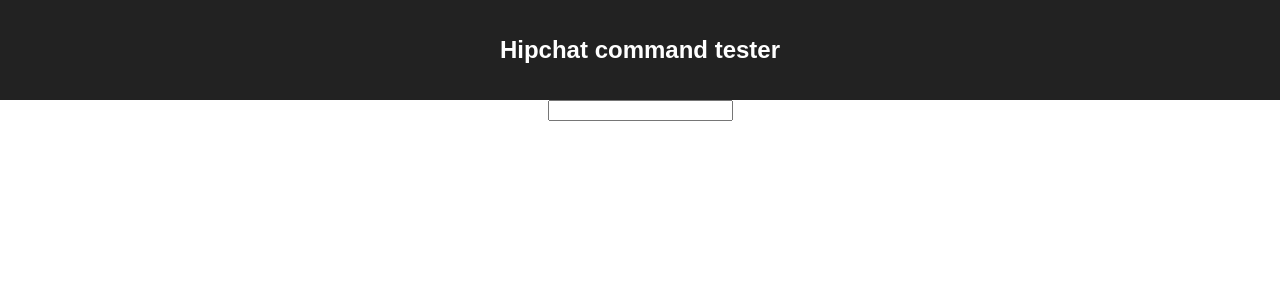
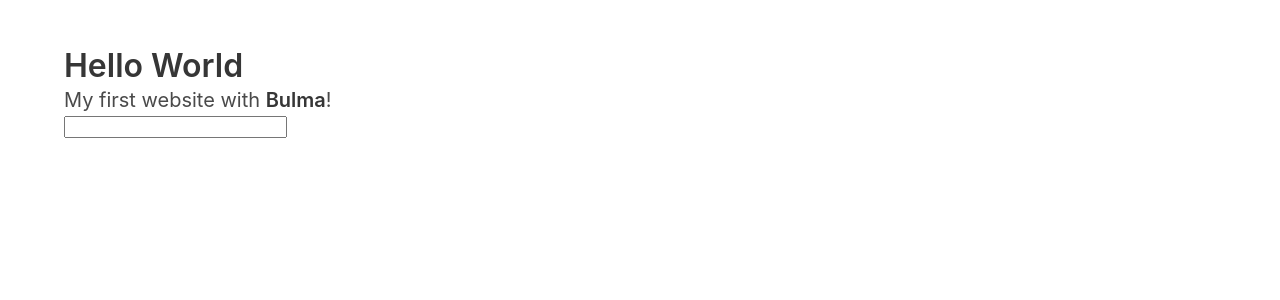
Before and after one commit to Deseteral/lebkuchen-fm-frontend, a React (Create React App) app: page / in a window 1280 px wide. Shown: the top 300 px of the page. Built offline with nearby package versions, Linux system fonts and the light colour scheme; the HTML template or start-up script is replaced by a standard one.

Commit message:
Added bulma, changed package name

```diff
--- a/package.json
+++ b/package.json
@@ -1,11 +1,13 @@
 {
-  "name": "frontend",
+  "name": "lebkuchen-fm-frontend",
   "version": "0.1.0",
   "private": true,
   "dependencies": {
+    "bulma": "^0.7.0",
     "react": "^16.3.2",
     "react-dom": "^16.3.2",
-    "react-scripts-ts": "2.15.1"
+    "react-scripts-ts": "2.15.1",
+    "styled-components": "^3.2.6"
   },
   "scripts": {
     "start": "react-scripts-ts start",
--- a/src/App.css
+++ /dev/null
@@ -1,28 +0,0 @@
-.App {
-  text-align: center;
-}
-
-.App-logo {
-  animation: App-logo-spin infinite 20s linear;
-  height: 80px;
-}
-
-.App-header {
-  background-color: #222;
-  height: 60px;
-  padding: 20px;
-  color: white;
-}
-
-.App-title {
-  font-size: 1.5em;
-}
-
-.App-intro {
-  font-size: large;
-}
-
-@keyframes App-logo-spin {
-  from { transform: rotate(0deg); }
-  to { transform: rotate(360deg); }
-}
--- a/src/App.tsx
+++ b/src/App.tsx
@@ -1,16 +1,22 @@
+import 'bulma/css/bulma.css';
+import 'bulma/css/bulma.css';
 import * as React from 'react';
-import './App.css';
 import CmdInput from './components/CmdInput/CmdInput';
 
 class App extends React.Component {
   public render() {
     return (
-      <div className="App">
-        <header className="App-header">
-          <h1 className="App-title">Hipchat command tester</h1>
-        </header>
-        <CmdInput />
-      </div>
+      <section className="section">
+        <div className="container">
+          <h1 className="title">
+            Hello World
+          </h1>
+          <p className="subtitle">
+            My first website with <strong>Bulma</strong>!
+            <CmdInput />
+          </p>
+        </div>
+      </section>
     );
   }
 }
```
